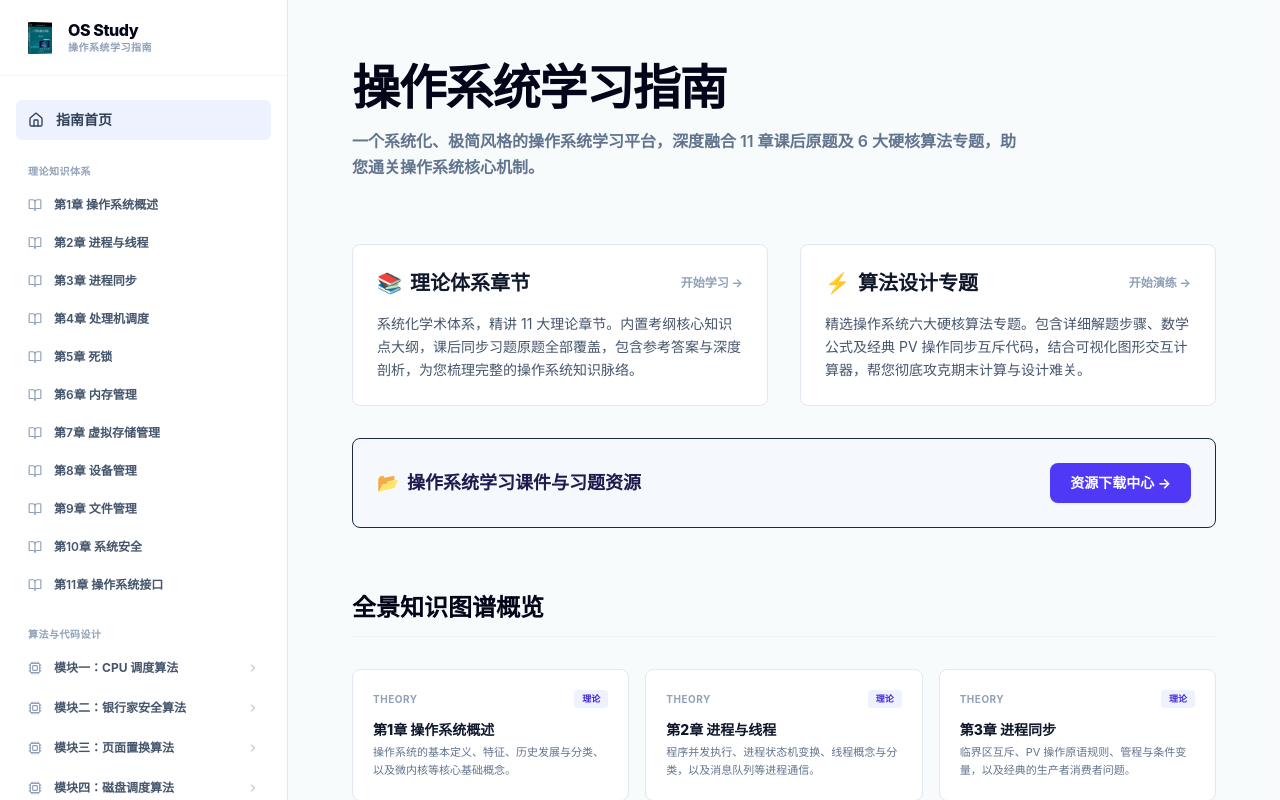
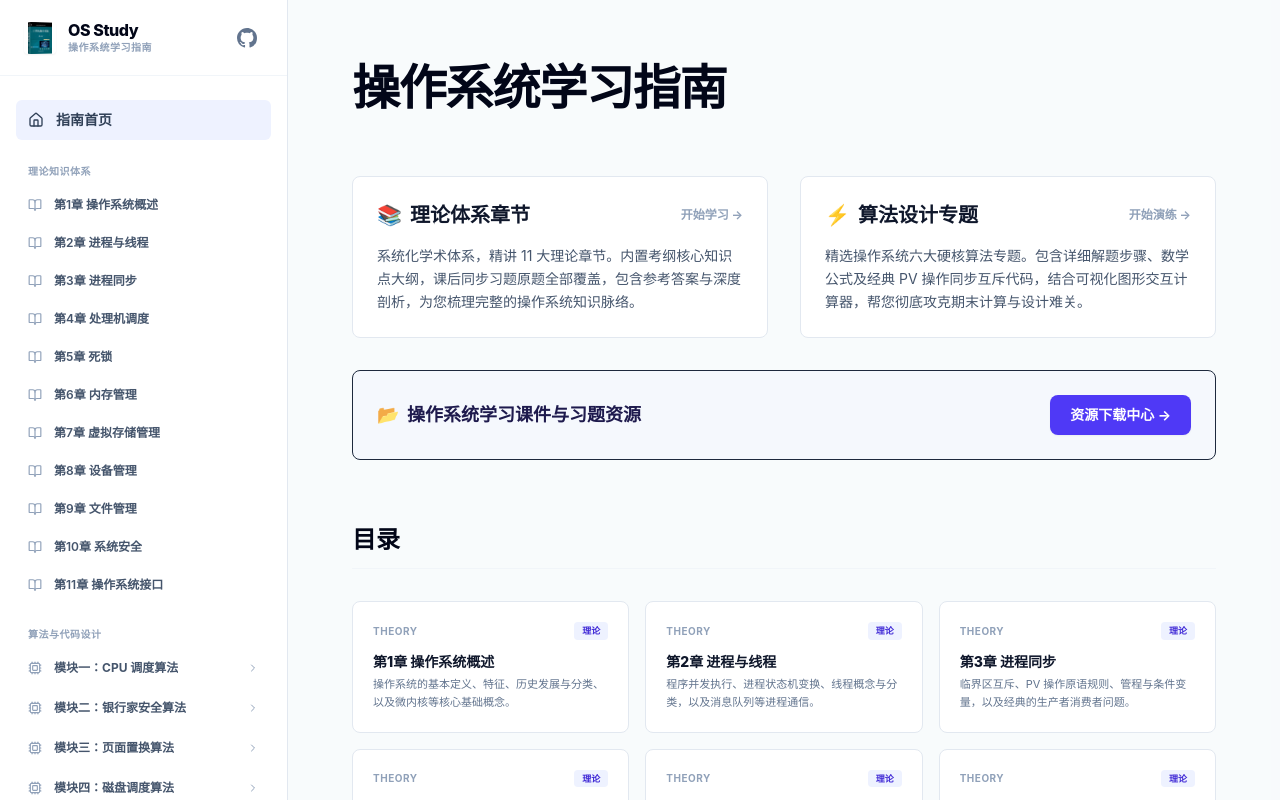
Before and after one commit to Glassous/OSStudy, a Vue app: page / in a window 1280 px wide. Shown: the top 800 px of the page. Built offline with nearby package versions, Linux system fonts and the light colour scheme.

Commit message:
feat: implement MainLayout with navigation and responsive design along with initial view components and project scaffolding

```diff
--- a/src/layout/MainLayout.vue
+++ b/src/layout/MainLayout.vue
@@ -23,13 +23,27 @@
         :class="isMobileMenuOpen ? 'translate-x-0' : '-translate-x-full md:translate-x-0'"
       >
         <!-- Sidebar Header (desktop only) -->
-        <div class="hidden md:flex items-center space-x-3 px-6 py-5 border-b border-slate-100 bg-white">
-          <!-- Logo Image replaces Icon -->
-          <img src="/OSBook.png" alt="Logo" class="w-8 h-8 object-contain rounded shadow-xs" />
-          <div>
-            <h2 class="font-extrabold text-slate-950 text-base leading-tight tracking-tight">OS Study</h2>
-            <p class="text-[10px] text-slate-400 font-bold uppercase tracking-wider">操作系统学习指南</p>
+        <div class="hidden md:flex items-center justify-between px-6 py-5 border-b border-slate-100 bg-white">
+          <div class="flex items-center space-x-3">
+            <!-- Logo Image replaces Icon -->
+            <img src="/OSBook.png" alt="Logo" class="w-8 h-8 object-contain rounded shadow-xs" />
+            <div>
+              <h2 class="font-extrabold text-slate-950 text-base leading-tight tracking-tight">OS Study</h2>
+              <p class="text-[10px] text-slate-400 font-bold uppercase tracking-wider">操作系统学习指南</p>
+            </div>
           </div>
+          <!-- GitHub Link -->
+          <a
+            href="https://github.com/Glassous/OSStudy"
+            target="_blank"
+            rel="noopener noreferrer"
+            class="text-slate-500 hover:text-slate-950 transition-colors p-1.5 hover:bg-slate-50 rounded-md"
+            title="GitHub Repository"
+          >
+            <svg viewBox="0 0 16 16" width="20" height="20" fill="currentColor">
+              <path d="M8 0c4.42 0 8 3.58 8 8a8.013 8.013 0 0 1-5.45 7.59c-.4.08-.55-.17-.55-.38 0-.27.01-1.13.01-2.2 0-.75-.25-1.23-.54-1.48 1.78-.2 3.65-.88 3.65-3.95 0-.88-.31-1.59-.82-2.15.08-.2.36-1.02-.08-2.12 0 0-.67-.22-2.2.82-.64-.18-1.32-.27-2-.27-.68 0-1.36.09-2 .27-1.53-1.03-2.2-.82-2.2-.82-.44 1.1-.16 1.92-.08 2.12-.51.56-.82 1.28-.82 2.15 0 3.06 1.86 3.75 3.64 3.95-.23.2-.44.55-.51 1.07-.46.21-1.61.55-2.33-.66-.15-.24-.6-.83-1.23-.82-.67.01-.27.38.01.53.34.19.73.9.82 1.13.16.45.68 1.35 3.12.88.01.64.01 1.25.01 1.48 0 .21-.15.48-.55.38A7.995 7.995 0 0 1 0 8c0-4.42 3.58-8 8-8z"/>
+            </svg>
+          </a>
         </div>
 
         <!-- Navigation Lists -->
--- a/src/views/ChapterBase.vue
+++ b/src/views/ChapterBase.vue
@@ -141,37 +141,19 @@
 
     </div>
 
-    <!-- Navigation Footer -->
-    <footer class="mt-16 pt-8 border-t border-slate-200 flex items-center justify-between">
-      <button
-        @click="goPrev"
-        :disabled="!prevRoute"
-        class="flex items-center gap-2 px-4 py-2 border border-slate-200 rounded text-sm text-slate-600 hover:bg-slate-50 disabled:opacity-40 disabled:cursor-not-allowed transition-colors"
-      >
-        &larr; 上一章 ({{ prevRoute?.title?.substring(0, 6) }})
-      </button>
-      <button
-        @click="goNext"
-        :disabled="!nextRoute"
-        class="flex items-center gap-2 px-4 py-2 bg-indigo-600 text-white rounded text-sm font-semibold hover:bg-indigo-700 disabled:opacity-40 disabled:cursor-not-allowed transition-colors"
-      >
-        下一章 ({{ nextRoute?.title?.substring(0, 6) }}) &rarr;
-      </button>
-    </footer>
+
   </div>
 </template>
 
 <script setup>
 import { ref, computed, watch, reactive } from 'vue'
-import { useRoute, useRouter } from 'vue-router'
+import { useRoute } from 'vue-router'
 import { rawTexts } from '../data/chaptersRaw.js'
 import { chapterLectures } from '../data/chapterLectures.js'
 import { customExplanations, generateFallbackExplanation } from '../data/chaptersExplanation.js'
 import { parseChapterQuestions, formatContentToHtml } from '../utils/parser.js'
-import { menuStructure } from '../router'
 
 const route = useRoute()
-const router = useRouter()
 
 const activeTab = ref('lecture')
 const expandedSolutions = reactive({})
@@ -231,42 +213,7 @@
   })
 }
 
-// 扁平化章节做上一章/下一章切换（无子章节）
-const flatChapters = computed(() => {
-  return menuStructure
-    .filter(item => item.path !== 'algorithm')
-    .map(item => ({
-      name: item.path,
-      path: `/${item.path}`,
-      title: item.meta.title
-    }))
-})
 
-const currentIndex = computed(() => {
-  return flatChapters.value.findIndex(item => item.name === chapterPath.value)
-})
-
-const prevRoute = computed(() => {
-  const index = currentIndex.value
-  return index > 0 ? flatChapters.value[index - 1] : null
-})
-
-const nextRoute = computed(() => {
-  const index = currentIndex.value
-  return (index !== -1 && index < flatChapters.value.length - 1) ? flatChapters.value[index + 1] : null
-})
-
-const goPrev = () => {
-  if (prevRoute.value) {
-    router.push(prevRoute.value.path)
-  }
-}
-
-const goNext = () => {
-  if (nextRoute.value) {
-    router.push(nextRoute.value.path)
-  }
-}
 </script>
 
 <style scoped>
--- a/src/views/Home.vue
+++ b/src/views/Home.vue
@@ -5,9 +5,6 @@
       <h1 class="text-4xl md:text-5xl font-extrabold text-slate-950 tracking-tight mb-4">
         操作系统学习指南
       </h1>
-      <p class="text-base text-slate-500 max-w-2xl leading-relaxed font-semibold">
-        一个系统化、极简风格的操作系统学习平台，深度融合 11 章课后原题及 6 大硬核算法专题，助您通关操作系统核心机制。
-      </p>
     </header>
 
     <!-- Main Features Grid (Clickable Cards) -->
@@ -65,7 +62,7 @@
     <!-- Chapters & Algorithms Grid (Clickable Cards) -->
     <section class="mb-12">
       <h2 class="text-2xl font-extrabold text-slate-950 mb-8 border-b border-slate-100 pb-3">
-        全景知识图谱概览
+        目录
       </h2>
       <div class="grid grid-cols-1 sm:grid-cols-2 lg:grid-cols-3 gap-4">
         <router-link
```
Also changed, not shown: 2 other files (tests, documents, lock files or other folders).
